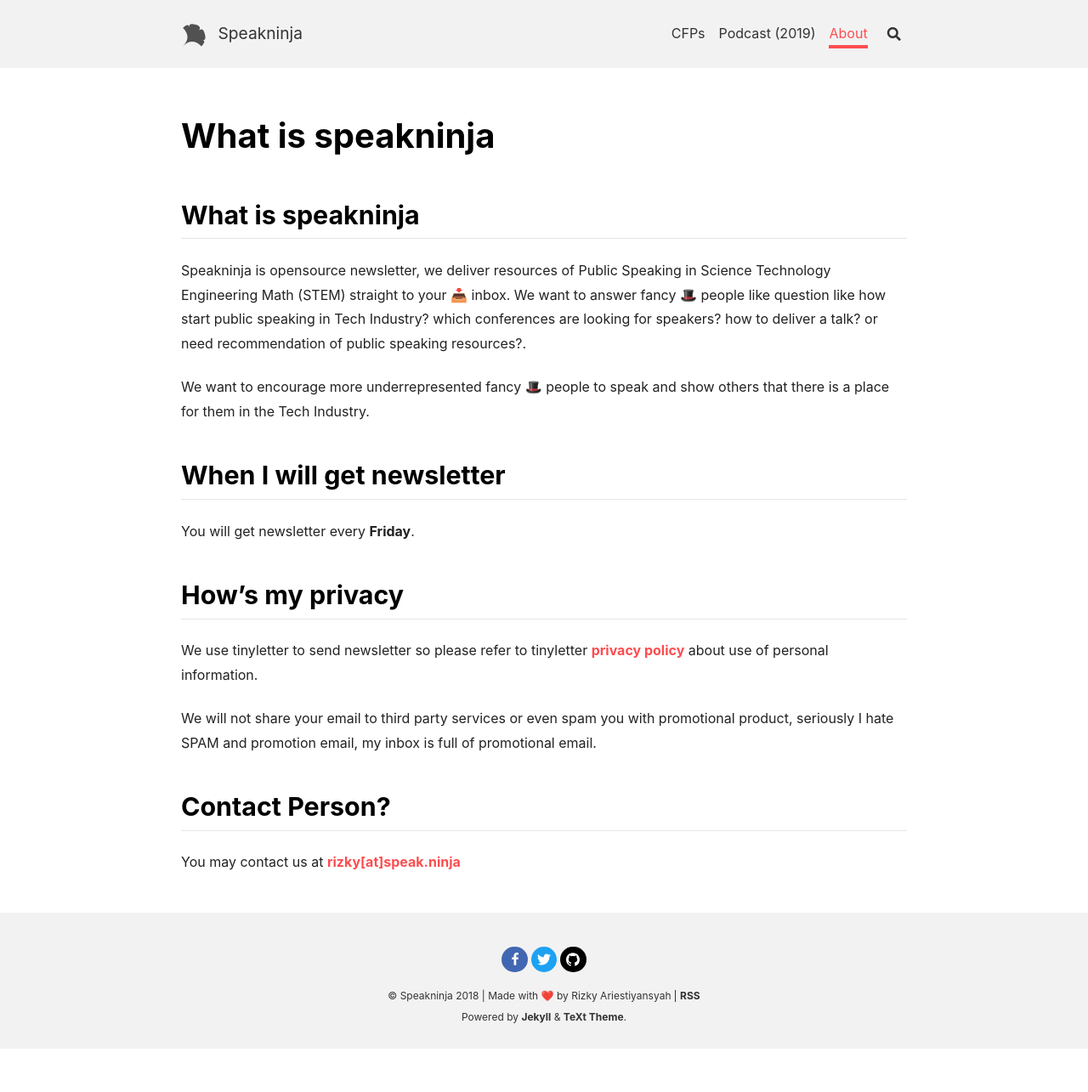
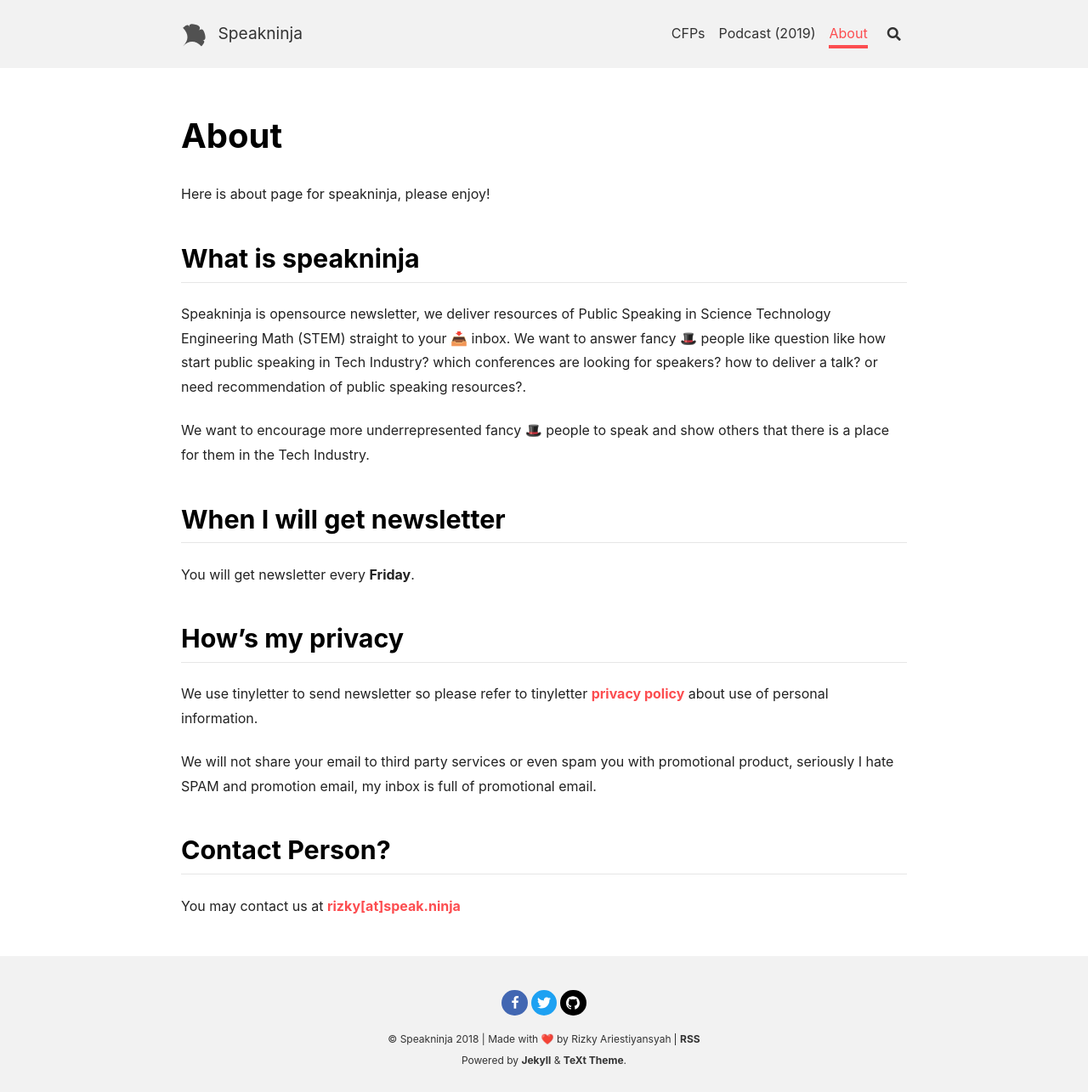
Before and after one commit to speakninja/speakninja.github.io, a Jekyll site: the page built from about.md, in a window 1280 px wide. Shown: the whole page at 85% size. Built offline with Jekyll 4.4.1, drawn with Linux system fonts in a browser that asks for light colours; nearby versions of some CDN libraries; our own code applies the rules of GitHub Pages for plain Markdown files; before the commit the page ends 1234 px from its top, so only the background shows below that.

Commit message:
update about

```diff
--- a/about.md
+++ b/about.md
@@ -5,6 +5,7 @@ titles:
 key: page-about
 ---
 
+Here is about page for speakninja, please enjoy!
 
 ## What is speakninja
 Speakninja is opensource newsletter, we deliver resources of Public Speaking in Science Technology Engineering Math (STEM) straight to your 📥 inbox. We want to answer fancy 🎩 people like question like how start public speaking in Tech Industry? which conferences are looking for speakers? how to deliver a talk? or need recommendation of public speaking resources?.
```
